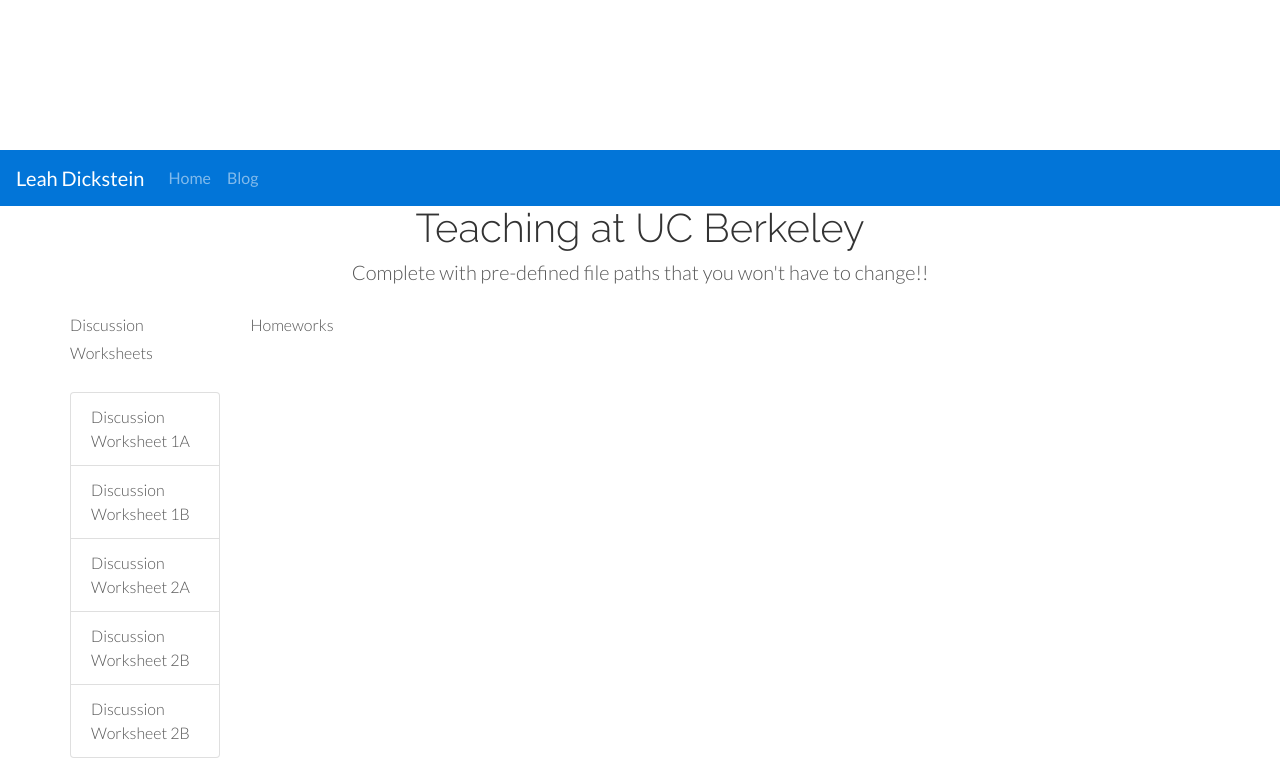
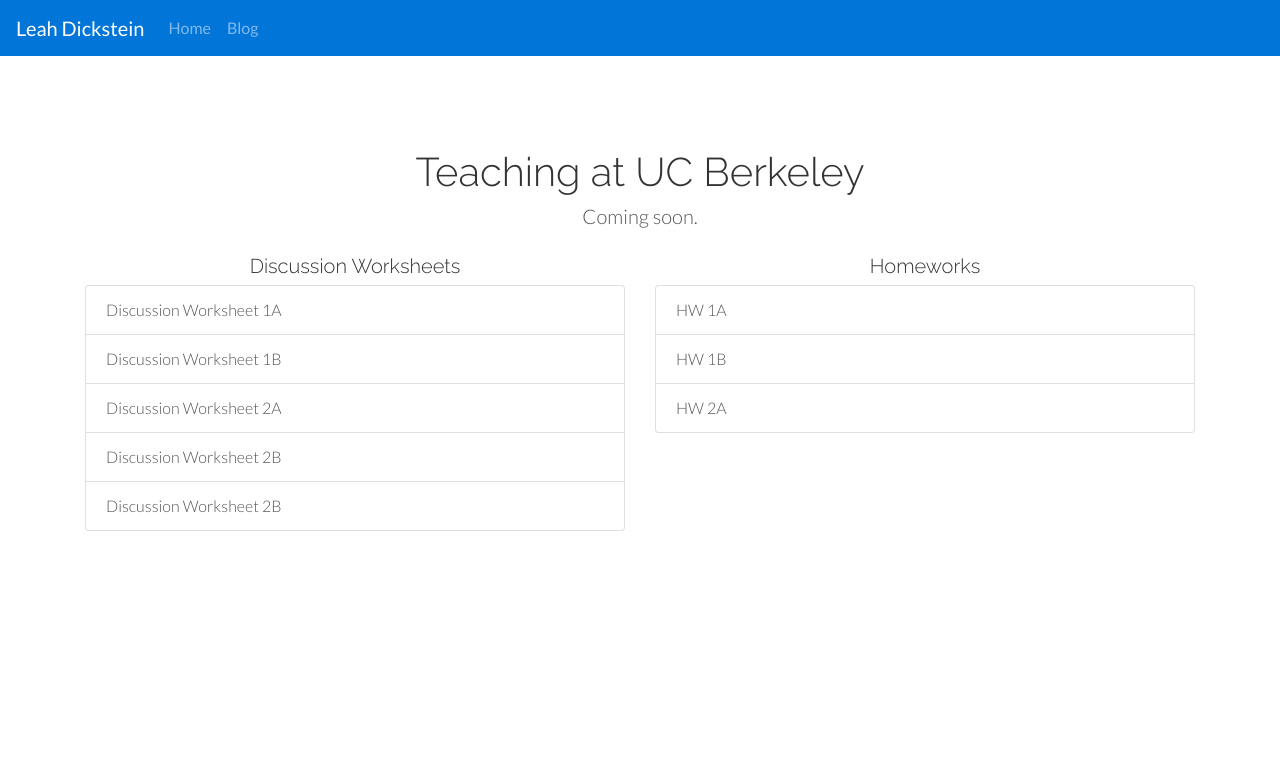
Before and after one commit to Lahaela/lahaela.github.io, a PHP site: page /teaching/index.html in a window 1280 px wide. Shown: the top 771 px of the page. Run offline with PHP 8.4, Linux system fonts and the light colour scheme.

Commit message:
fixing teaching

```diff
--- a/assets/css/main.css
+++ b/assets/css/main.css
@@ -169,7 +169,7 @@
   font-weight: 600;
 }
 
-/*TODO: */
+/*TODO: see what navbar-inverse stuff I can remove */
 .navbar-inverse .navbar-nav > .active > a,
 .navbar-inverse .navbar-nav > .active > a:hover,
 .navbar-inverse .navbar-nav > .active > a:focus {
--- a/teaching/index.html
+++ b/teaching/index.html
@@ -29,7 +29,7 @@
   <body>
 
 	<!-- Navigation -->
-    <nav class="navbar navbar-toggleable navbar-inverse bg-primary" role="navigation">
+    <nav class="navbar navbar-toggleable fixed-top navbar-inverse bg-primary" role="navigation">
         <!-- <div class="container"> -->
             <!-- Brand and toggle get grouped for better mobile display -->
             <!-- <div class="navbar-header"> -->
@@ -60,13 +60,14 @@
         <div class="row">
             <div class="col-12 text-center">
                 <h1>Teaching at UC Berkeley</h1>
-                <p class="lead">Complete with pre-defined file paths that you won't have to change!!</p>
+                <p class="lead">Coming soon.</p>
+            </div>
 				</div>
         <!-- /.row -->
 
 				<div class="row">
 					<div class="col-6">
-					<p> Discussion Worksheets </p>
+					<h5 class="text-center"> Discussion Worksheets </h5>
           <ul class="list-group">
 				  <li class="list-group-item">Discussion Worksheet 1A</li>
 				  <li class="list-group-item">Discussion Worksheet 1B</li>
@@ -77,7 +78,12 @@
             </div><!-- col-md-6 -->
 
           <div class="col-6">
-          <p> Homeworks </p>
+          <h5 class="text-center"> Homeworks </h5>
+          <ul class="list-group">
+				  <li class="list-group-item">HW 1A</li>
+				  <li class="list-group-item">HW 1B</li>
+				  <li class="list-group-item">HW 2A</li>
+				</ul>
           </div><!-- col-md-6 -->
         </div>
         <!-- /.row -->
```
Lines whose indentation alone changed are shown as unchanged.
